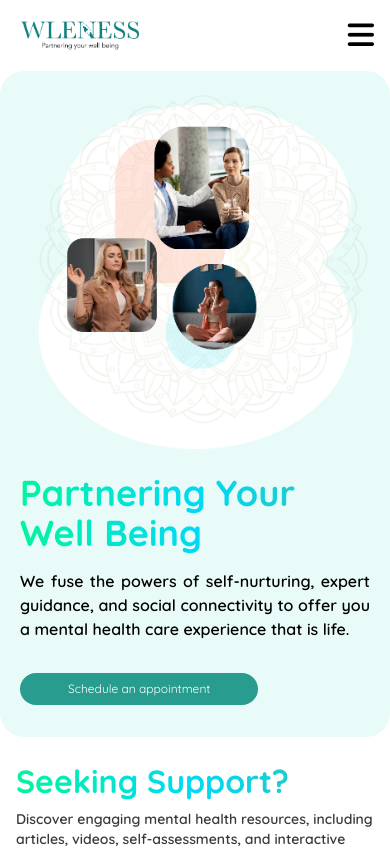
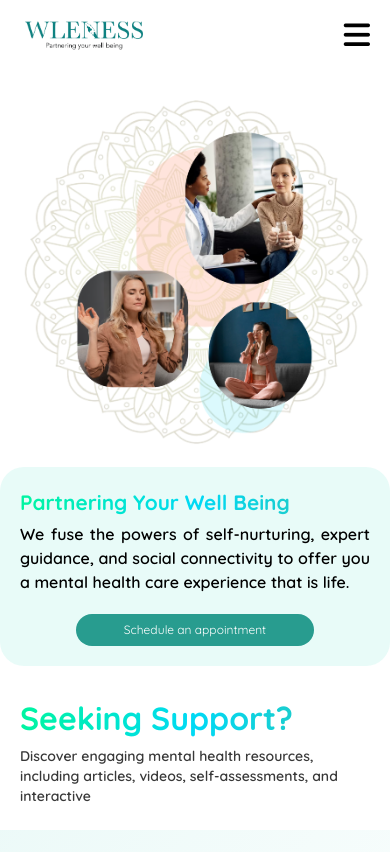
Before and after one commit to Soumili1818/Wleness-Frontend-Html, a website built with Vite: page index.html in a window 390 px wide. Shown: the top 852 px of the page. Built offline with nearby package versions, Linux system fonts and the light colour scheme.

Commit message:
updated responsive header

```diff
--- a/index.html
+++ b/index.html
@@ -143,36 +143,47 @@
 
     <!-- ========== Header Bar ========== -->
     <header
-      class="container mx-auto flex flex-col items-center rounded-3xl !px-5 py-2 bg-primary-50/30 lg:py-6 lg:flex-row 2xl:justify-between 2xl:py-8"
+      class="container mx-auto flex flex-col items-center rounded-3xl !px-5 py-2 lg:bg-primary-50/30 lg:py-6 lg:flex-row 2xl:justify-between 2xl:py-8"
     >
       <div
         class="lg:order-2 xl:w-[45%] 2xl:flex 2xl:justify-end mb-6 lg:mb-0 lg:translate-x-20 lg:translate-y-6 2xl"
       >
+        <!-- Desktop Image -->
         <img
           src="src/images/header/landing.png"
           alt=""
-          class="w-full object-cover"
+          class="w-full object-cover hidden lg:block"
+        />
+        <!-- Mobile Image -->
+        <img
+          src="src/images/header/landing-mobile.png"
+          alt=""
+          class="w-full object-cover lg:hidden"
         />
       </div>
 
-      <div class="lg:order-1 mb-6 md:mb-6 lg:mb-0 xl:w-[55%] xl:pl-4 2xl:pl-10">
-        <hgroup class="mb-3 md:mb-6">
+      <div
+        class="lg:order-1 mb-6 md:mb-6 lg:mb-0 xl:w-[55%] xl:pl-4 2xl:pl-10 bg-primary-50/30 lg:bg-transparent -m-5 lg:m-0 p-5 rounded-3xl lg:rounded-none"
+      >
+        <hgroup class="md:mb-3">
           <h1
-            class="text-4xl sm:text-5xl md:text-6xl 4xl:text-8xl font-quicksand font-bold heading-primary pb-1"
+            class="text-[1.3rem] sm:text-3xl md:text-4xl lg:text-3xl xl:text-4xl 2xl:text-[2.5rem] font-quicksand font-bold heading-primary pb-1"
           >
             Partnering Your Well Being
           </h1>
         </hgroup>
 
         <p
-          class="mb-8 font-quicksand font-[600] !leading-6 md:mb-10 text-base text-justify"
+          class="mb-5 font-[600] lg:text-lg !leading-6 md:mb-10 text-base text-justify"
         >
           We fuse the powers of self-nurturing, expert guidance, and social
           connectivity to offer you a mental health care experience that is
           life.
         </p>
 
-        <button class="btn-primary !bg-primary-400 !rounded-full !w-fit">
+        <button
+          class="btn-primary !bg-primary-400 !rounded-full !w-fit block mx-auto lg:mx-0"
+        >
           Schedule an appointment
         </button>
       </div>
@@ -180,7 +191,7 @@
 
     <!-- ========== Issues ========== -->
     <section>
-      <div class="container mx-auto py-6 lg:pb-14 2xl:py-10">
+      <div class="container mx-auto pb-6 lg:pb-14 2xl:py-10">
         <h2 class="subheading heading-primary">Seeking Support?</h2>
         <p class="para">
           Discover engaging mental health resources, including articles, videos,
@@ -663,14 +674,14 @@
           <input
             type="text"
             placeholder="Enter Your Name"
-            class="px-6 block py-4 w-full rounded-md shadow-sm focus:ring focus:ring-opacity-75 focus:ring-violet-400 dark:bg-white"
+            class="px-6 block py-4 w-full rounded-md shadow-md focus:ring focus:ring-opacity-75 focus:ring-violet-400 dark:bg-white"
           />
         </label>
         <label class="mb-6">
           <input
             type="digit"
             placeholder="Your number "
-            class="px-6 block py-4 w-full rounded-md shadow-sm focus:ring focus:ring-opacity-75 focus:ring-violet-400 dark:bg-white"
+            class="px-6 block py-4 w-full rounded-md shadow-md focus:ring focus:ring-opacity-75 focus:ring-violet-400 dark:bg-white"
           />
         </label>
         <label class="mb-6">
@@ -678,19 +689,17 @@
             rows="3"
             type="date"
             placeholder="Date"
-            class="px-6 block py-4 w-full rounded-md shadow-sm focus:ring focus:ring-opacity-75 focus:ring-violet-400 dark:bg-white"
+            class="px-6 block py-4 w-full rounded-md shadow-md focus:ring focus:ring-opacity-75 focus:ring-violet-400 dark:bg-white"
           />
         </label>
-        <button type="button" class="btn-one">Get Started</button>
+        <button type="button" class="btn-one">Submit</button>
       </form>
     </section>
 
     <!-- ========== FAQ's ========== -->
     <section class="container lg:flex px-4 gap-2 mx-auto my-6 lg:my-14">
       <div class="mx-auto lg:w-1/2 mb-5 lg:mb-0">
-        <h2 class="subheading heading-primary mb-2 lg:mb-4 !leading-[3.5rem]">
-          Frequently Asked Questions
-        </h2>
+        <h2 class="subheading heading-primary mb-2">FAQs</h2>
 
         <p class="mb-4 para">
           Everything you need to know right here at Wleness. Ask questions and
--- a/src/css/style.css
+++ b/src/css/style.css
@@ -9,7 +9,7 @@
 }
 
 .container {
-  @apply w-full px-4
+  @apply w-full px-5
 }
 @media (min-width: 480px) {
   .container {
```
Also changed, not shown: src/images/header/landing-mobile.png (added).
